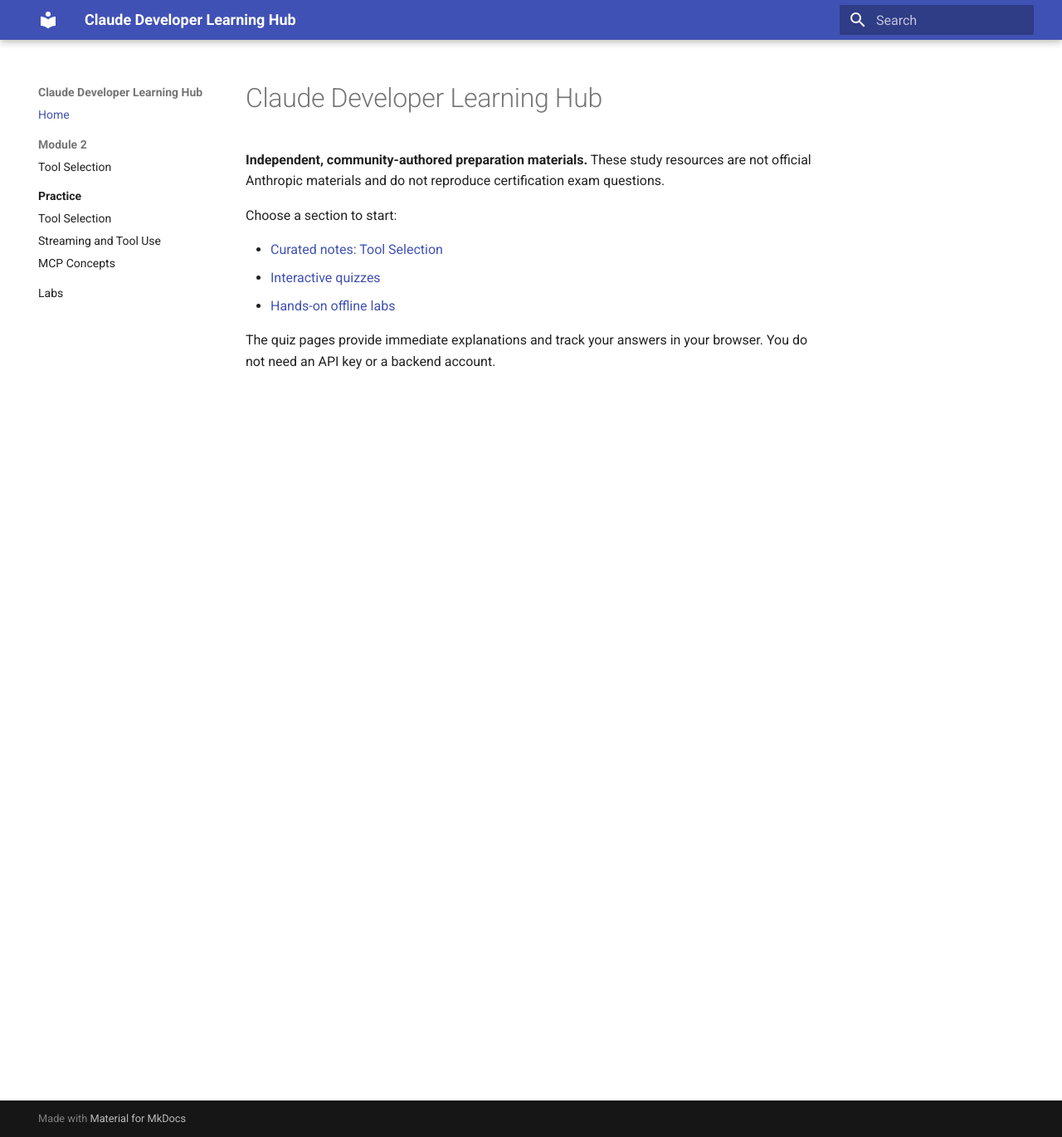
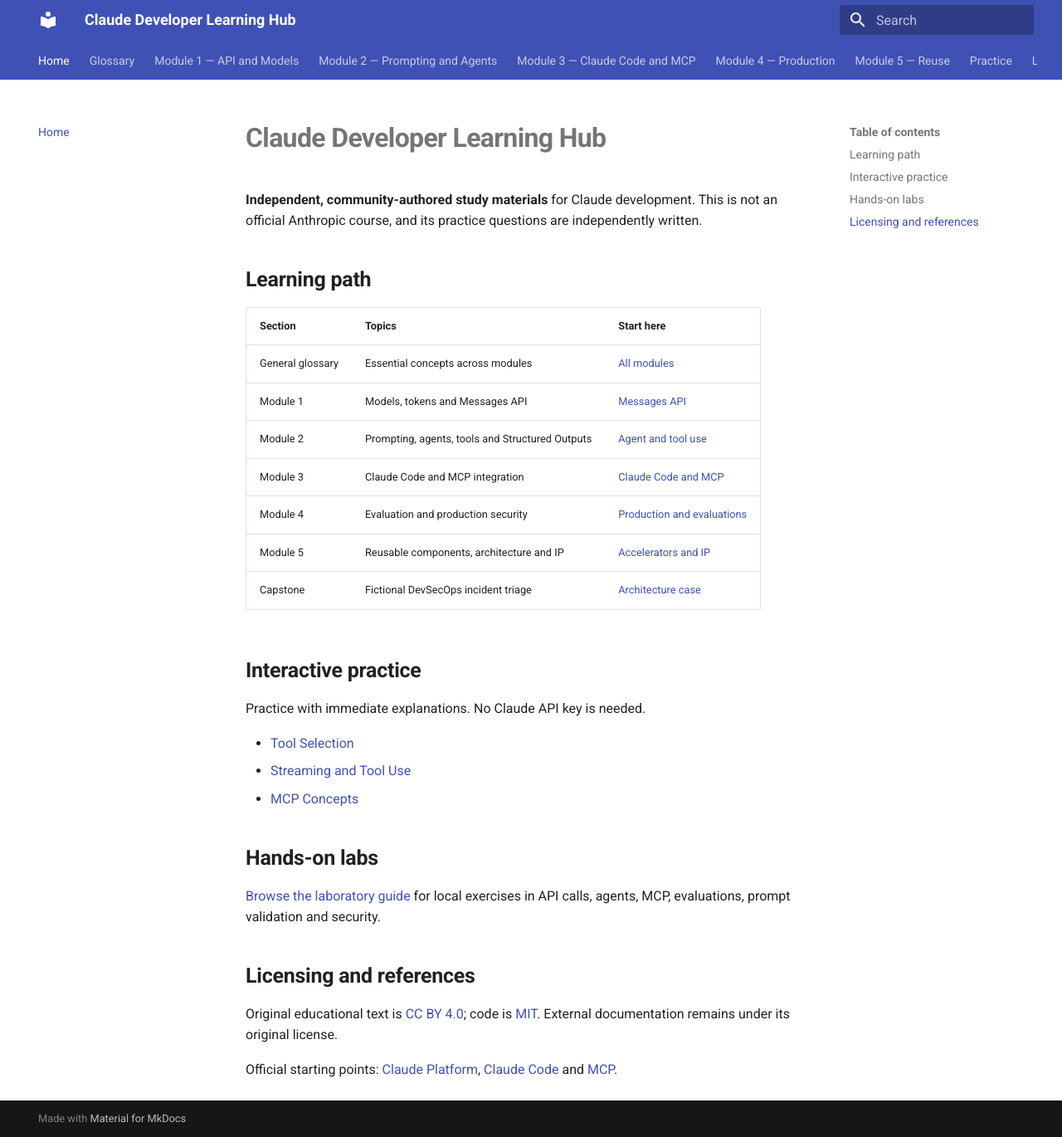
Before and after one commit to kaizoku-x86/claude-developer-learning, an MkDocs documentation site: the page built from docs/index.md, in a window 1280 px wide and 1370 px high. Shown: the whole window at 83% size. Built offline with MkDocs 1.6.1 and Material for MkDocs 9.7.7, drawn with Linux system fonts in a browser that asks for light colours.

Commit message:
docs: integrate exported modules and labs into public site navigation

```diff
--- a/docs/index.md
+++ b/docs/index.md
@@ -1,11 +1,33 @@
 # Claude Developer Learning Hub
 
-**Independent, community-authored preparation materials.** These study resources are not official Anthropic materials and do not reproduce certification exam questions.
+**Independent, community-authored study materials** for Claude development. This is not an official Anthropic course, and its practice questions are independently written.
 
-Choose a section to start:
+## Learning path
 
-- [Curated notes: Tool Selection](modules/02-tool-selection.md)
-- [Interactive quizzes](quizzes/index.md)
-- [Hands-on offline labs](labs.md)
+| Section | Topics | Start here |
+|---|---|---|
+| General glossary | Essential concepts across modules | [All modules](00-general-glossary.md) |
+| Module 1 | Models, tokens and Messages API | [Messages API](01-messages-api.md) |
+| Module 2 | Prompting, agents, tools and Structured Outputs | [Agent and tool use](02-prompting-agents-tools.md) |
+| Module 3 | Claude Code and MCP integration | [Claude Code and MCP](03-claude-code-mcp.md) |
+| Module 4 | Evaluation and production security | [Production and evaluations](04-production-evals-security.md) |
+| Module 5 | Reusable components, architecture and IP | [Accelerators and IP](05-accelerators-ip.md) |
+| Capstone | Fictional DevSecOps incident triage | [Architecture case](07-architecture-case.md) |
 
-The quiz pages provide immediate explanations and track your answers in your browser. You do not need an API key or a backend account.
+## Interactive practice
+
+Practice with immediate explanations. No Claude API key is needed.
+
+- [Tool Selection](quizzes/02-tool-selection.md)
+- [Streaming and Tool Use](quizzes/02-streaming.md)
+- [MCP Concepts](quizzes/03-mcp.md)
+
+## Hands-on labs
+
+[Browse the laboratory guide](labs.md) for local exercises in API calls, agents, MCP, evaluations, prompt validation and security.
+
+## Licensing and references
+
+Original educational text is [CC BY 4.0](../LICENSE-DOCS.md); code is [MIT](../LICENSE). External documentation remains under its original license.
+
+Official starting points: [Claude Platform](https://platform.claude.com/docs/en/home), [Claude Code](https://code.claude.com/docs/en/overview) and [MCP](https://modelcontextprotocol.io/docs/getting-started/intro).
--- a/mkdocs.yml
+++ b/mkdocs.yml
@@ -1,30 +1,63 @@
 site_name: Claude Developer Learning Hub
-site_description: Independent study materials, labs, and interactive quizzes
+site_description: Independent Claude development guides, labs and interactive quizzes
 site_url: https://kaizoku-x86.github.io/claude-developer-learning/
+docs_dir: docs
+site_dir: site
+
 theme:
   name: material
   language: en
   features:
+    - navigation.tabs
     - navigation.sections
     - navigation.indexes
+    - navigation.top
     - search.suggest
     - content.code.copy
+
 plugins:
   - search
   - mkdocs_quiz
+
 nav:
   - Home: index.md
-  - Module 2:
-      - Tool Selection: modules/02-tool-selection.md
+  - Glossary:
+      - All modules: 00-general-glossary.md
+  - Module 1 — API and Models:
+      - Module 1 glossary: 01-glossary.md
+      - Messages API: 01-messages-api.md
+  - Module 2 — Prompting and Agents:
+      - Module 2 glossary: 02-glossary.md
+      - Tool Use and Agents: 02-prompting-agents-tools.md
+      - Structured Outputs: 02-structured-outputs.md
+      - Tool Selection guide: modules/02-tool-selection.md
+  - Module 3 — Claude Code and MCP:
+      - Module 3 glossary: 03-glossary.md
+      - Claude Code and MCP: 03-claude-code-mcp.md
+      - Claude Products: 03-claude-products.md
+  - Module 4 — Production:
+      - Governance glossary: 04-glossary.md
+      - Evals and Security: 04-production-evals-security.md
+  - Module 5 — Reuse:
+      - Module 5 glossary: 05-glossary.md
+      - Accelerators and IP: 05-accelerators-ip.md
   - Practice:
-      - Overview: quizzes/index.md
+      - Quiz Overview: quizzes/index.md
       - Tool Selection: quizzes/02-tool-selection.md
       - Streaming and Tool Use: quizzes/02-streaming.md
       - MCP Concepts: quizzes/03-mcp.md
   - Labs: labs.md
+  - Capstone: 07-architecture-case.md
+
 markdown_extensions:
   - admonition
   - tables
+  - toc:
+      permalink: true
   - pymdownx.superfences
   - pymdownx.details
   - pymdownx.highlight
+  - pymdownx.inlinehilite
+
+extra_css:
+  - assets/stylesheets/extra.css
--- /dev/null
+++ b/requirements-api.txt
@@ -0,0 +1,2 @@
+anthropic>=0.40.0
+mcp>=1.0.0
```
Also changed, not shown: PUBLICATION_CHECKLIST.md (+17 -11 lines), README.md (+21 -15 lines), docs/labs.md (+30 -9 lines).
